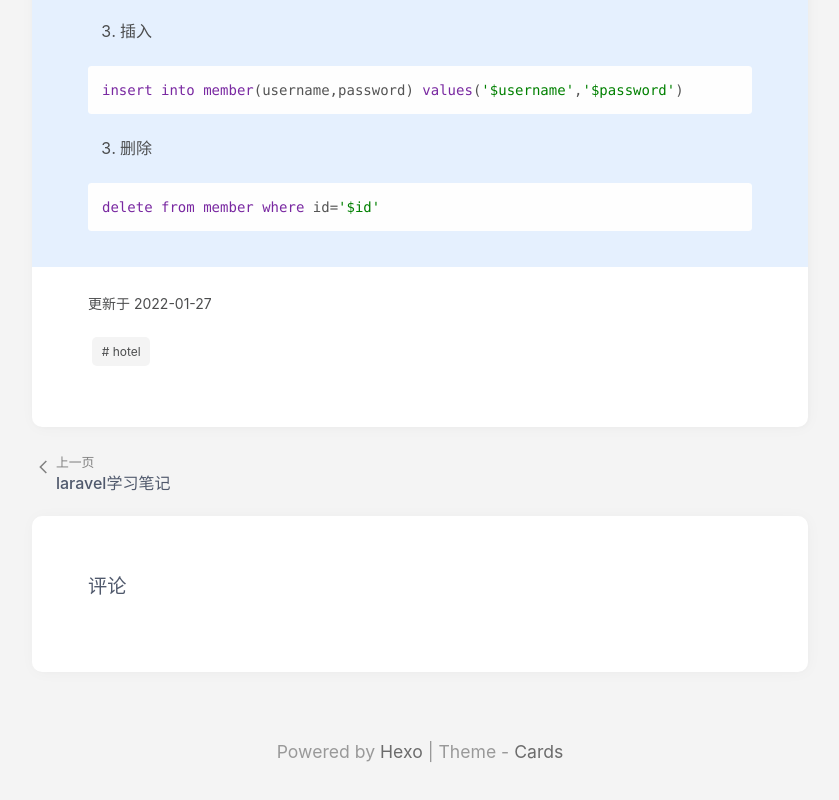
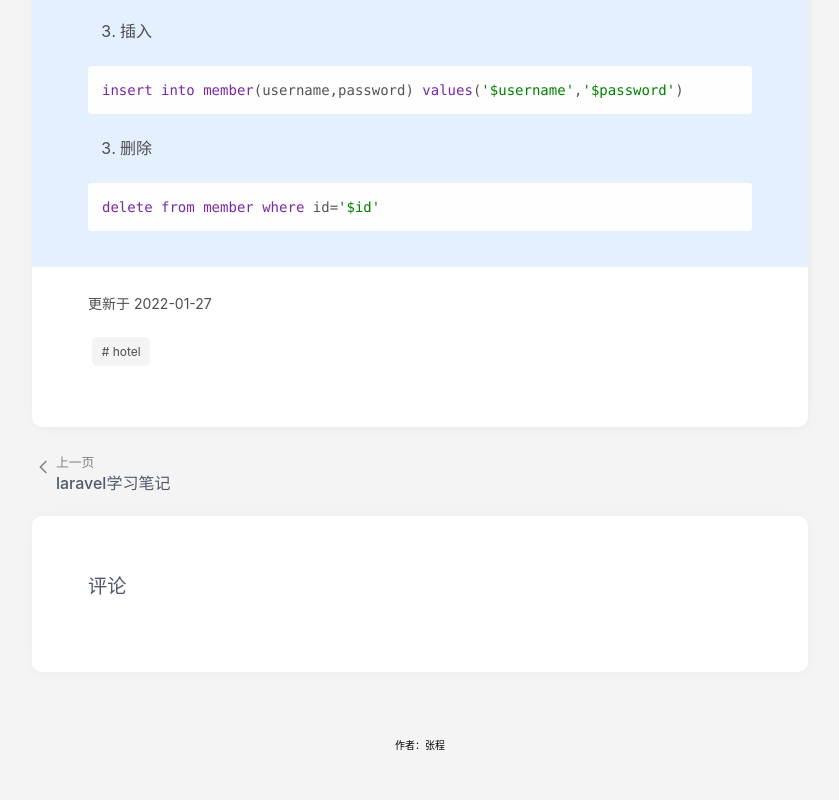
Before and after one commit to zhangchengblog/zhangchengblog.github.io, a plain HTML site: page 2022/01/27/PhpHotel项目/index.html in a window 1280 px wide. Shown: the part 3904-4704 px from the top of the page, without its empty margins (220-1059 px from the left). Drawn offline with nearby package versions, Linux system fonts and the light colour scheme; some packages are replaced by stand-ins of ours; a script that the page names is missing.

Commit message:
Site updated: 2022-01-28 12:40:09

```diff
--- a/2022/01/27/PhpHotel项目/index.html
+++ b/2022/01/27/PhpHotel项目/index.html
@@ -339,7 +339,7 @@ xmlhttp.onreadystatechange = <span class="hljs-function"><span class="hljs-keywo
 
 </main>
 
-            <footer class="footer">
+            <footer class="footer" style="font-size: 10px;">
 
     <a href="#" class="button" id="b2t" aria-label="回到顶部" title="回到顶部">
         <svg xmlns="http://www.w3.org/2000/svg" viewBox="0 0 1024 1024" width="32" height="32">
@@ -376,7 +376,10 @@ xmlhttp.onreadystatechange = <span class="hljs-function"><span class="hljs-keywo
 
 
 
-    <p>Powered by <a href="https://hexo.io" target="_blank">Hexo</a> | Theme - <a href="https://github.com/ChrAlpha/hexo-theme-cards" target="_blank">Cards</a></p>
+    <p>
+        <!-- Powered by <a href="https://hexo.io" target="_blank">Hexo</a> | Theme - <a href="https://github.com/ChrAlpha/hexo-theme-cards" target="_blank">Cards</a> -->
+        <span style="color: black;">作者：张程</span>
+    </p>
 </footer>
 
         </div>
@@ -467,7 +470,7 @@ xmlhttp.onreadystatechange = <span class="hljs-function"><span class="hljs-keywo
             (e = document.createElement("script")).src = 'https://cdn.jsdelivr.net/npm/valine@1.4.14/dist/Valine.min.js',
             document.body.appendChild(e);
             e.onload = () => {
-                var valineConfig = {"appId":"c21JqSBfScFdueO44Scwp9Ba-gzGzoHsz","appKey":"apETP0QIekHzRXjTHvOnrQmS","placeholder":null,"path":null,"avatar":null,"meta":["nick","mail","link"],"pageSize":null,"lang":null,"visitor":null,"highlight":null,"avatarForce":null,"recordIP":null,"serverURLs":null,"enableQQ":true,"requiredFields":["nick","mail"],"emojiCDN":null,"emojiMaps":null};
+                var valineConfig = {"appId":"c21JqSBfScFdueO44Scwp9Ba-gzGzoHsz","appKey":"apETP0QIekHzRXjTHvOnrQmS","placeholder":null,"path":null,"avatar":"retro","meta":["nick","mail","link"],"pageSize":null,"lang":null,"visitor":null,"highlight":null,"avatarForce":null,"recordIP":null,"serverURLs":null,"enableQQ":true,"requiredFields":["nick","mail"],"emojiCDN":null,"emojiMaps":null};
                 valineConfig.el = '#valine_container';
                 for (var i in valineConfig) {
                     if (valineConfig[i] === null) delete valineConfig[i];
```
Also changed, not shown: 2022/01/28/hello-world/index.html (+6 -3 lines), 2022/01/28/个人博客搭建/index.html (+6 -3 lines), archives/2022/01/index.html (+5 -2 lines), archives/2022/index.html (+5 -2 lines), archives/index.html (+5 -2 lines), categories/index.html (+5 -2 lines), categories/laravel/index.html (+5 -2 lines), categories/php/index.html (+5 -2 lines), categories/博客/index.html (+5 -2 lines), index.html (+5 -2 lines), search/index.html (+5 -2 lines), tags/hotel/index.html (+5 -2 lines), tags/index.html (+5 -2 lines), tags/laravel/index.html (+5 -2 lines), 1 more files.
